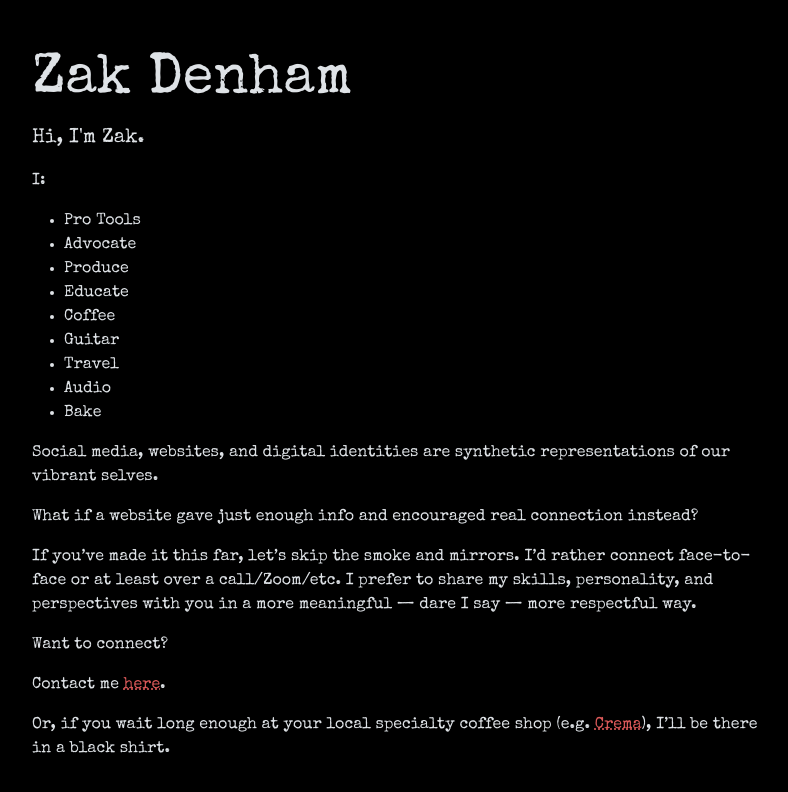
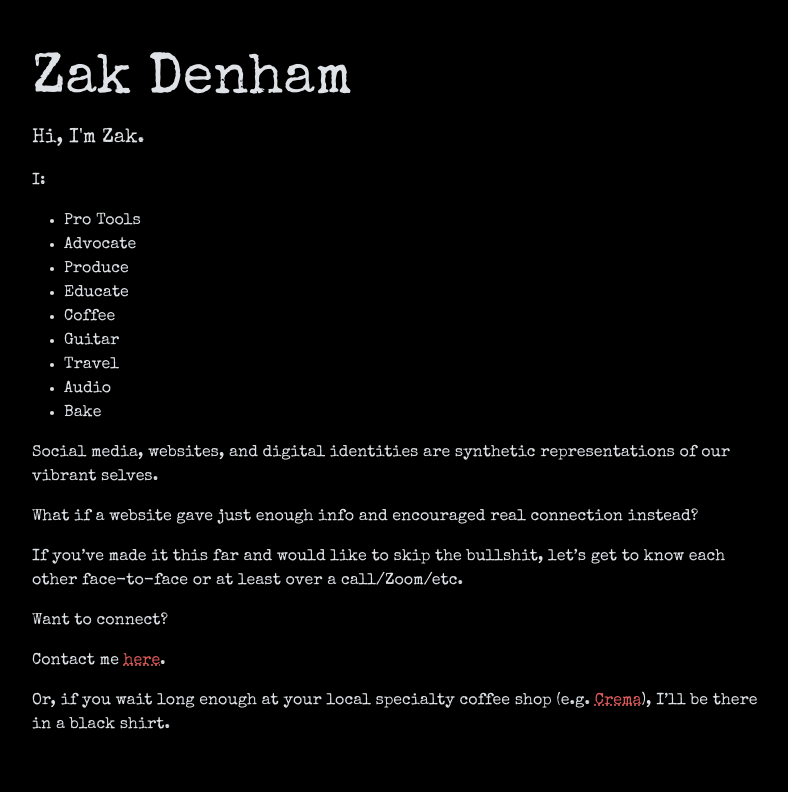
Before and after one commit to zakdenham/zakdenham.github.io, a Jekyll site: the page built from index.md, in a window 1280 px wide. Shown: the top 792 px of the page, without its empty margins (240-1028 px from the left). Built offline with Jekyll 4.4.1, drawn with Linux system fonts in a browser that asks for light colours.

Commit message:
Update index.md

```diff
--- a/index.md
+++ b/index.md
@@ -21,7 +21,7 @@ Social media, websites, and digital identities are synthetic representations of
 
 What if a website gave just enough info and encouraged real connection instead?
 
-If you’ve made it this far, let’s skip the smoke and mirrors. I’d rather connect face-to-face or at least over a call/Zoom/etc. I prefer to share my skills, personality, and perspectives with you in a more meaningful --- dare I say --- more respectful way.
+If you’ve made it this far and would like to skip the bullshit, let's get to know each other face-to-face or at least over a call/Zoom/etc.
 
 Want to connect?
 
```
